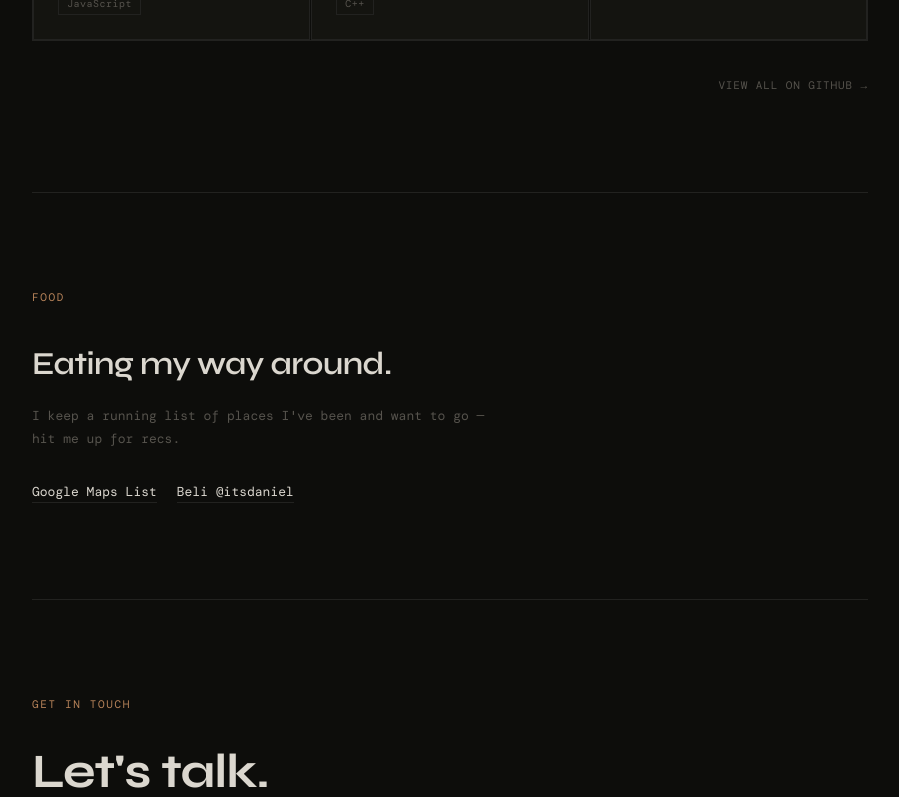
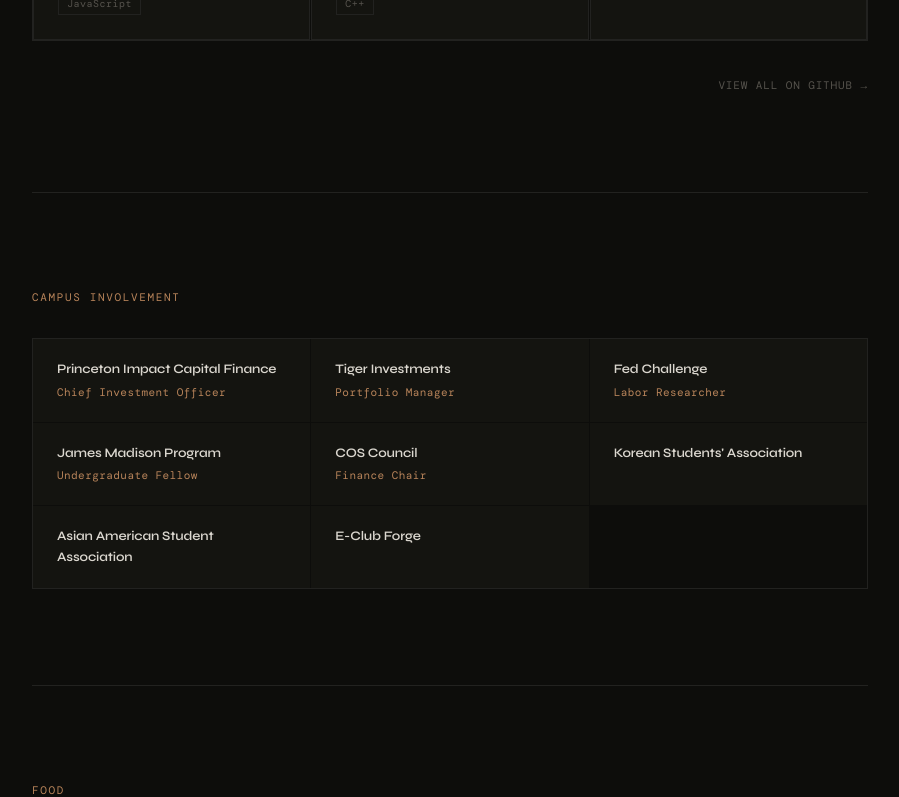
Before and after one commit to dandan002/personal-website, a Next.js app: page / in a window 1280 px wide. Shown: the part 2000-2797 px from the top of the page, without its empty margins (190-1089 px from the left). Built offline with nearby package versions, Linux system fonts and the light colour scheme; a web font is replaced by a local one.

Commit message:
add campus involvement

```diff
--- a/app/page.tsx
+++ b/app/page.tsx
@@ -1,6 +1,6 @@
 import Nav from "@/components/Nav";
 import ScrollReveal from "@/components/ScrollReveal";
-import { PERSONAL, EDUCATION, EXPERIENCE, SKILLS, PROJECTS } from "@/lib/data";
+import { PERSONAL, EDUCATION, EXPERIENCE, SKILLS, PROJECTS, INVOLVEMENT } from "@/lib/data";
 
 export default function Home() {
 
@@ -298,6 +298,60 @@
 
         <hr className="divider" />
 
+        {/* ── Campus Involvement ── */}
+        <section
+          id="involvement"
+          style={{ padding: "6rem 0" }}
+        >
+          <ScrollReveal>
+            <p className="section-label">Campus Involvement</p>
+          </ScrollReveal>
+
+          <ScrollReveal stagger delay={100}>
+            <div
+              style={{
+                display: "grid",
+                gridTemplateColumns: "repeat(auto-fill, minmax(260px, 1fr))",
+                gap: "1px",
+                border: "1px solid var(--color-border)",
+                overflow: "hidden",
+              }}
+            >
+              {INVOLVEMENT.map((item) => (
+                <div
+                  key={item.org}
+                  style={{
+                    padding: "1.25rem 1.5rem",
+                    background: "var(--color-surface)",
+                    display: "flex",
+                    flexDirection: "column",
+                    gap: "4px",
+                  }}
+                >
+                  <div
+                    style={{
+                      fontFamily: "var(--font-display)",
+                      fontWeight: 600,
+                      fontSize: "13px",
+                      color: "var(--color-text)",
+                      letterSpacing: "-0.01em",
+                    }}
+                  >
+                    {item.org}
+                  </div>
+                  {item.role && (
+                    <div style={{ fontSize: "11px", color: "var(--color-accent)", letterSpacing: "0.04em" }}>
+                      {item.role}
+                    </div>
+                  )}
+                </div>
+              ))}
+            </div>
+          </ScrollReveal>
+        </section>
+
+        <hr className="divider" />
+
         {/* ── Food ── */}
         <section
           id="food"
--- a/lib/data.ts
+++ b/lib/data.ts
@@ -50,6 +50,17 @@
   spoken: ["English (Native)", "Korean (TOPIK Level 6)"],
 };
 
+export const INVOLVEMENT = [
+  { org: "Princeton Impact Capital Finance", role: "Chief Investment Officer" },
+  { org: "Tiger Investments", role: "Portfolio Manager" },
+  { org: "Fed Challenge", role: "Labor Researcher" },
+  { org: "James Madison Program", role: "Undergraduate Fellow" },
+  { org: "COS Council", role: "Finance Chair" },
+  { org: "Korean Students' Association", role: "" },
+  { org: "Asian American Student Association", role: "" },
+  { org: "E-Club Forge", role: "" },
+];
+
 export const PROJECTS = [
   {
     name: "globetime",
```
